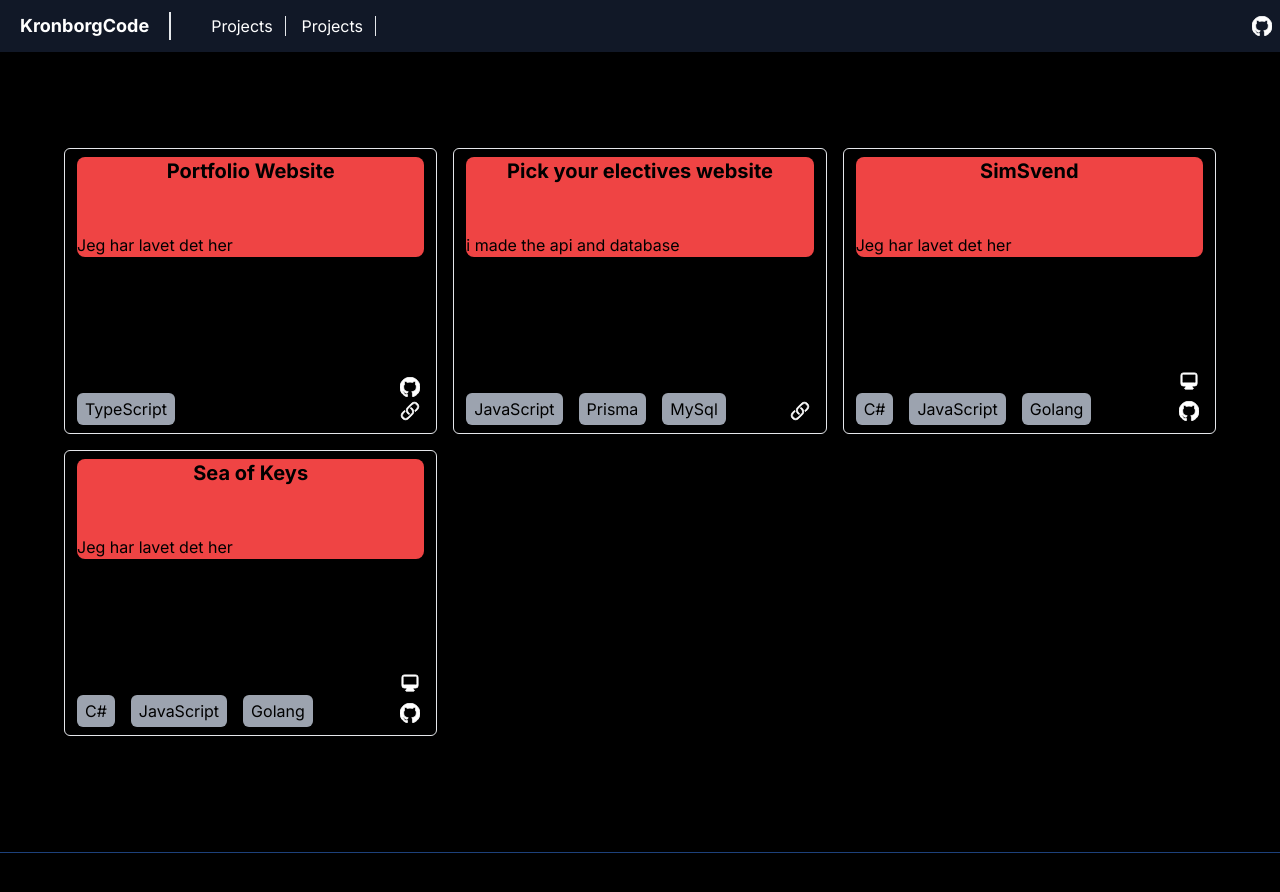
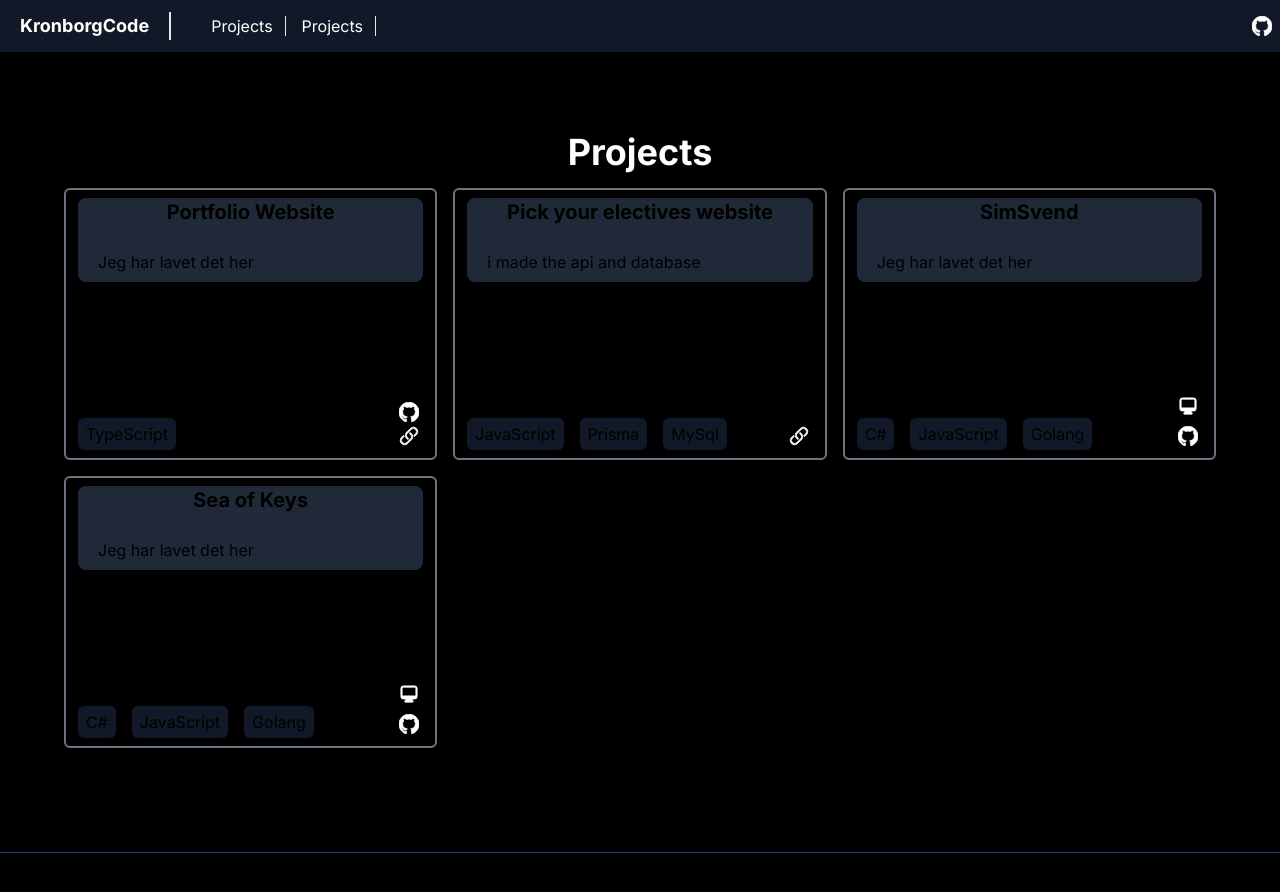
Before and after one commit to kronborg6/nextjs-portfolio, a Next.js app: page /projects in a window 1280 px wide. Shown: the top 892 px of the page. Built offline with nearby package versions, Linux system fonts and the light colour scheme.

Commit message:
projects

```diff
--- a/app/projects/page.tsx
+++ b/app/projects/page.tsx
@@ -65,25 +65,28 @@ export default function Project() {
     <div className="scrollbar flex flex-1 flex-col overflow-y-scroll pt-12 min-h-screen">
       <div className="flex-1 gap-8 p-4 transition-[padding] sm:p-8">
         <div className="mx-auto h-full max-w-6xl">
-          <div className="mx-auto mb-4 max-w-prose"></div>
+          <div className="mx-auto mb-4 max-w-prose">
+            <h1 className="text-4xl font-bold text-center text-white">
+              Projects
+            </h1>
+          </div>
           <div className="grid auto-rows-fr grid-cols-1 gap-2 sm:grid-cols-2 sm:gap-4 lg:grid-cols-3">
             {/* Number 1 */}
             {projects.map((data) => (
               <div
                 key={data.id}
-                className="relative overflow-clip rounded-md border border-border transition-transform ease-linear before:absolute before:left-0 before:top-0 before:-z-10 before:h-full before:w-full before:bg-card-gradient before:transition-[background-position] before:duration-300 before:ease-in-out before:content-[''] hover:border-transparent hover:bg-transparent hover:before:bg-card-gradient-hover sm:hover:scale-[1.025] [&:hover>div]:bg-card-dots-hover [&:hover_.darken-bg]:bg-black [&:hover_.darken-bg]:bg-opacity-30"
+                className="relative overflow-clip rounded-md border-2 border-gray-500 transition-transform ease-linear before:absolute before:left-0 before:top-0 before:-z-10 before:h-full before:w-full before:bg-card-gradient before:transition-[background-position] before:duration-300 before:ease-in-out before:content-[''] hover:border-gray-950 hover:before:bg-card-gradient-hover sm:hover:scale-[1.025]"
               >
                 <div className="z-20 flex h-full w-full flex-col gap-4 transition-[background-position] duration-300 ease-in-out">
                   <div className="flex-1">
                     <div className="rounded-md bg-chip bg-opacity-70 px-3 py-2">
-                      <div className="bg-red-500 rounded-lg mb-10">
+                      <div className="bg-gray-800 rounded-lg mb-10">
                         <span className="block text-center text-xl font-bold">
                           {data.title}
                         </span>
                         <div>
                           <br />
-                          <br />
-                          <p>{data.dec}</p>
+                          <p className="mx-5 pb-2">{data.dec}</p>
                         </div>
                       </div>
                       <div className="flex gap-1 h-32">
@@ -91,7 +94,7 @@ export default function Project() {
                           {data.tags.map((tag) => (
                             <span
                               key={tag}
-                              className="bg-gray-400 px-2 py-1 rounded-md"
+                              className="bg-gray-900 px-2 py-1 rounded-md"
                             >
                               {tag}
                             </span>
```
